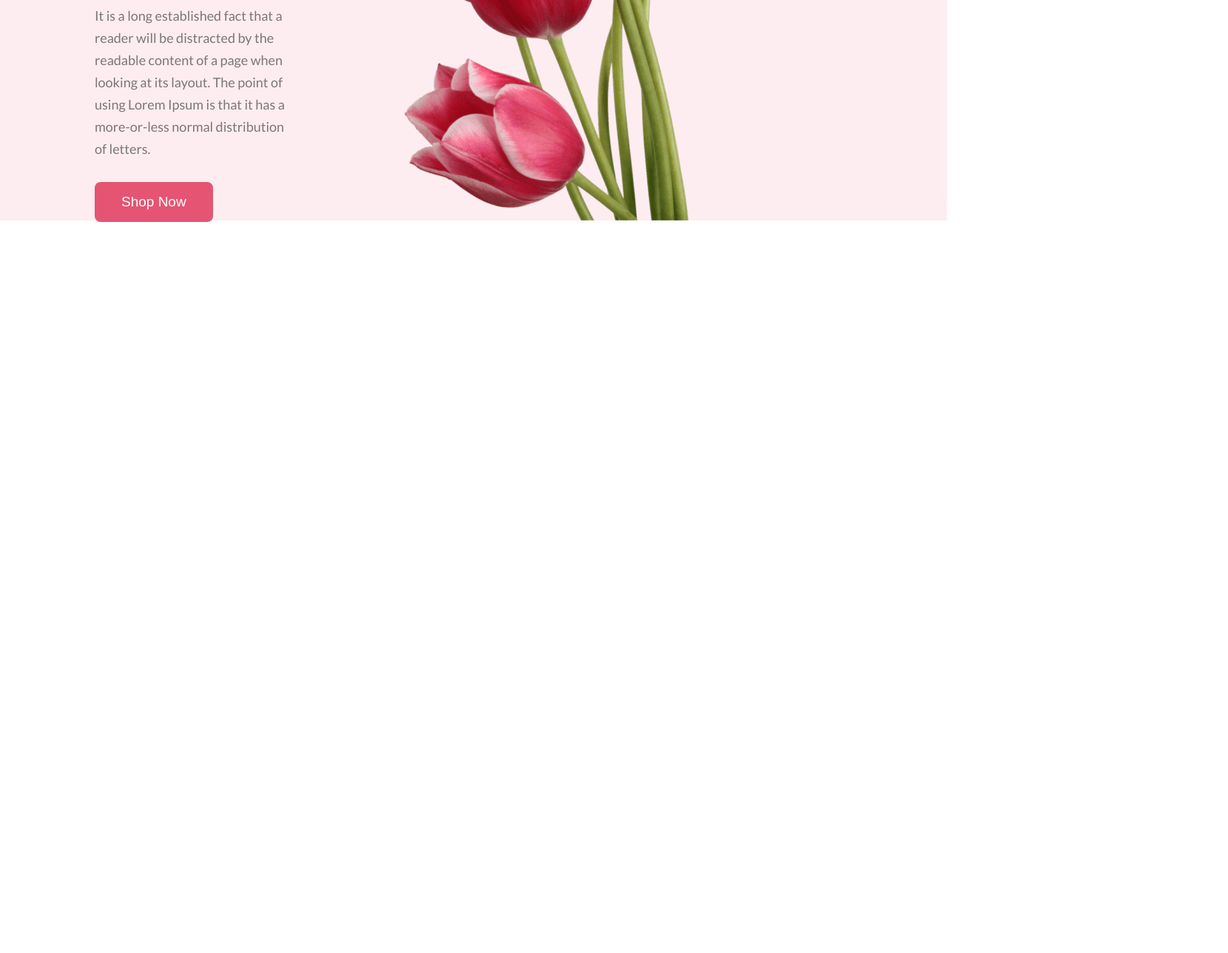
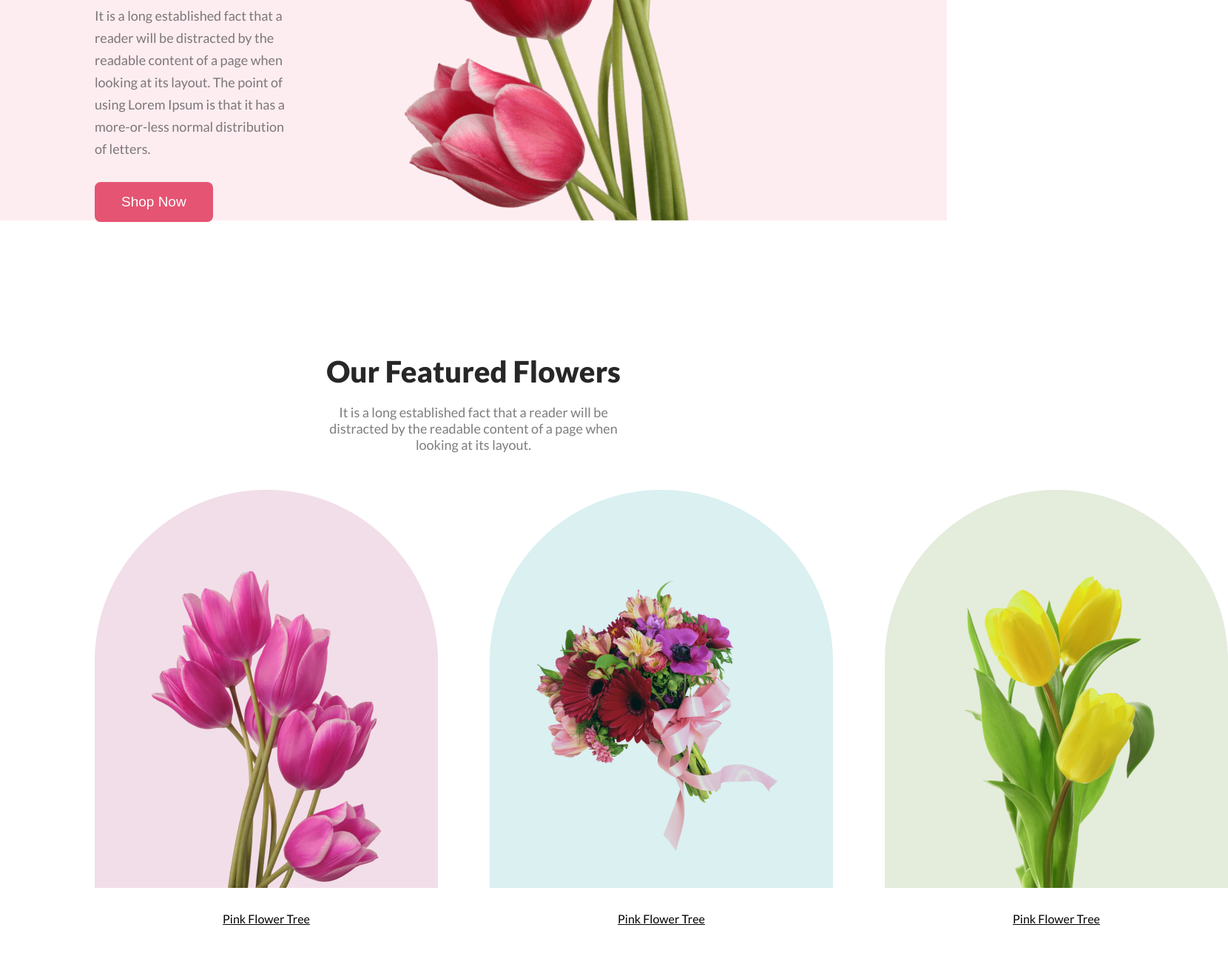
Before and after one commit to imran-it1/flower-shop-assignment, a plain HTML site: page index.html in a window 1280 px wide. Shown: the part 502-1790 px from the top of the page at 74% size, 1660 px wide, since content can reach past the window. Before the commit the page ends 802 px from the top, so only its background shows below. Drawn offline with Linux system fonts and the light colour scheme.

Commit message:
feature flower section added and style in css

```diff
--- a/index.html
+++ b/index.html
@@ -41,14 +41,39 @@
           </dvi>
         </div>
         <div class="hero-right">
-          <img class="hero_img" src="./Asset/pngwing 10.png" alt="" />
+          <img class="hero_img" src="./Asset/pngwing10.png" alt="" />
         </div>
       </div>
     </header>
     <!-- Header End -->
 
     <!-- Main Start -->
-    <main></main>
+    <main>
+      <div class="featureWraper">
+        <div class="feature feature-up">
+          <h4 class="feature_title">Our Featured Flowers</h4>
+          <p class="feature_description">
+            It is a long established fact that a reader will be distracted by
+            the readable content of a page when looking at its layout.
+          </p>
+        </div>
+        <!-- Feature Flowers -->
+        <div class="flower-card-wraper">
+          <div class="flower-card">
+            <img class="flower_img_one" src="./Asset/Rectangle1.png" alt="" />
+            <p class="flower_name">Pink Flower Tree</p>
+          </div>
+          <div class="flower-card">
+            <img class="flower_img_two" src="./Asset/Rectangle2.png" alt="" />
+            <p class="flower_name">Pink Flower Tree</p>
+          </div>
+          <div class="flower-card">
+            <img class="flower_img_three" src="./Asset/Rectangle3.png" alt="" />
+            <p class="flower_name">Pink Flower Tree</p>
+          </div>
+        </div>
+      </div>
+    </main>
     <!-- Main End -->
     <!-- Footer Start -->
     <footer></footer>
--- a/styles/style.css
+++ b/styles/style.css
@@ -13,6 +13,7 @@ body {
 header {
     height: 100vh;
     background-color: rgba(229, 84, 115, 10%);
+    margin-bottom: 180px;
 }
 
 /* Hero Section Style */
@@ -60,3 +61,76 @@ header {
     display: flex;
     align-self: flex-end;
 }
+
+/* Feature Section Style */
+
+main {
+    margin-bottom: 150px;
+}
+
+.featureWraper {
+    display: flex;
+    flex-direction: column;
+    gap: 50px;
+    width: 80%;
+    margin: auto;
+}
+
+.feature-up {
+    display: flex;
+    flex-direction: column;
+    gap: 20px;
+}
+
+.feature_title {
+    text-align: center;
+    color: #272727;
+    font-size: 40px;
+    font-weight: 800;
+}
+
+.feature_description {
+    color: rgba(39, 39, 39, 0.60);
+    text-align: center;
+    font-size: 18px;
+    font-weight: 400;
+    max-width: 40%;
+    margin: auto;
+}
+
+
+/* Flower Card Style */
+
+.flower_img_one {
+    background-image: url('../Asset/pngwing6.png');
+    background-repeat: no-repeat;
+    background-position: 50% 100%;
+}
+
+.flower_img_two {
+    background-image: url('../Asset/pngwing5.png');
+    background-repeat: no-repeat;
+    background-position: 50% 70%;
+}
+
+.flower_img_three {
+    background-image: url('../Asset/pngwing7.png');
+    background-repeat: no-repeat;
+    background-position: 50% 100%;
+}
+
+.flower-card-wraper {
+    display: flex;
+    gap: 70px;
+}
+
+.flower-card {
+    display: flex;
+    flex-direction: column;
+    align-items: center;
+    gap: 32px;
+}
+
+.flower-card p {
+    text-decoration: underline;
+}
```
Also changed, not shown: Asset/Flower01.png (renamed from Asset/Flower 01.png), Asset/Group57.png (renamed from Asset/Group 57.png), Asset/Group58.png (renamed from Asset/Group 58.png), Asset/Group59.png (renamed from Asset/Group 59.png), Asset/Rectangle1.png (added), Asset/Rectangle2.png (added), Asset/Rectangle3.png (added), Asset/Rectangle4.png (renamed from Asset/Rectangle 4.png), Asset/Rectangle5.png (renamed from Asset/Rectangle 5.png), Asset/Rectangle6.png (renamed from Asset/Rectangle 6.png), Asset/pngwing10.png (renamed from Asset/pngwing 10.png), Asset/pngwing5.png (renamed from Asset/pngwing 5.png), Asset/pngwing6.png (renamed from Asset/pngwing 6.png), Asset/pngwing7.png (renamed from Asset/pngwing 7.png), 1 more files.
